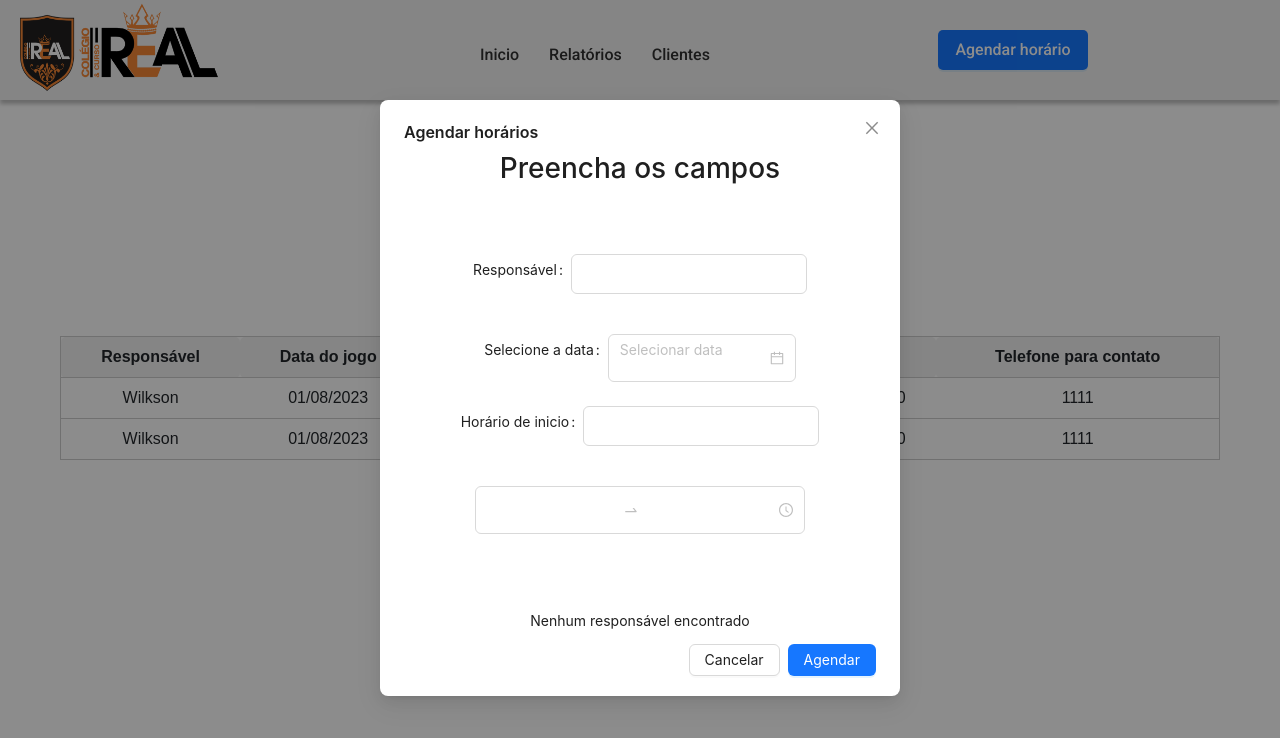
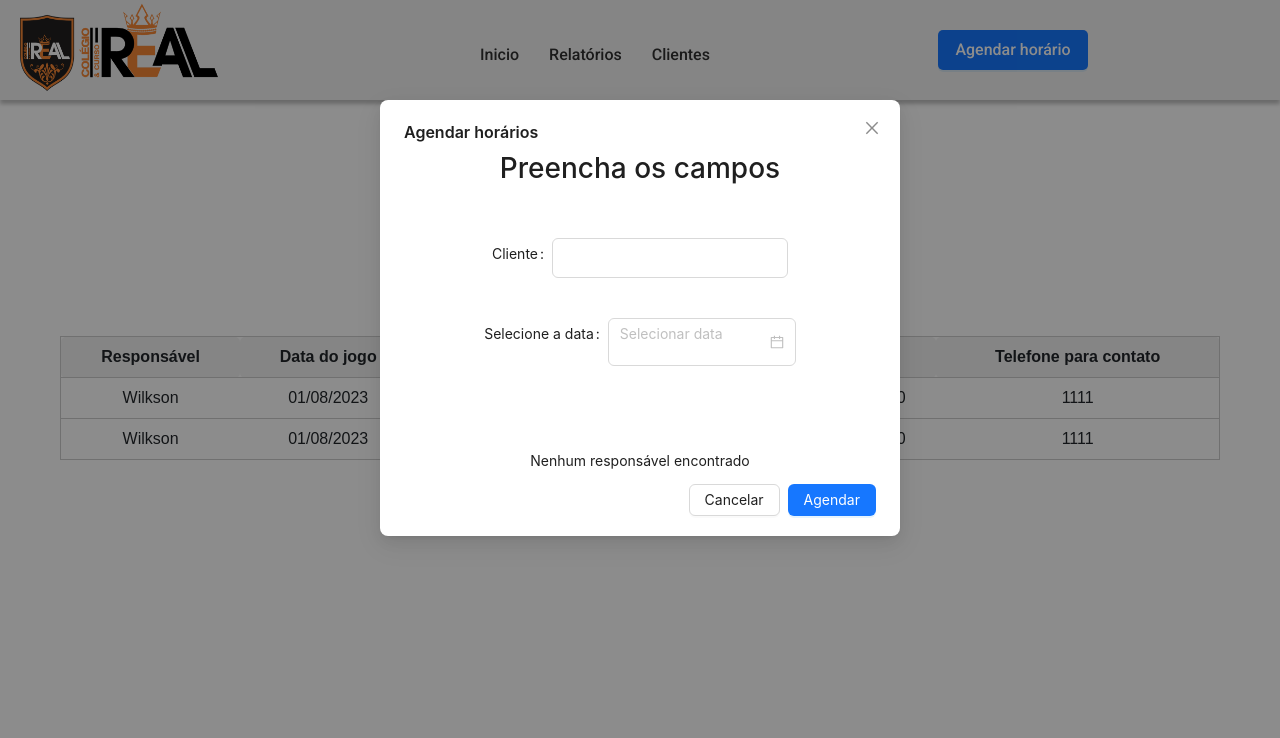
Before and after one commit to Wilksonflor/gerenciadorCcr, a React (Vite) app in the folder frontend/: page / in a window 1280 px wide. Both pictures are taken after a click on the button "Agendar horário". Shown: the top 738 px of the page. Built offline with nearby package versions, Linux system fonts and the light colour scheme; a web font is replaced by a local one.

Commit message:
fazer a parte do agendamento

```diff
--- a/frontend/src/components/InserirHorario.jsx
+++ b/frontend/src/components/InserirHorario.jsx
@@ -30,20 +30,12 @@ const InserirHorario = ({ onClose }) => {
     // Colocar a logica do timerModel;
   };
 
-  // Função para fazer a busca dos responsáveis com debounce
-  const searchResponsaveis = debounce(async (value) => {
-    setBusca(value); // Atualiza o estado da busca
-    try {
-      const response = await searchClient(value); // Faz a busca no servidor
-      setResponsaveisEncontrados(response.data.users); // Atualiza os responsáveis encontrados
-    } catch (error) {
-      console.log("error", error);
-    }
-  });
+
+
 
   const searchClient = async () => {
     try {
-      const response = await axios.get(`http://localhost:5000/user/${busca}`);
+      const response = await axios.get(`http://localhost:5000/clientes/${busca}`);
       if (response.data && response.data.users) {
         setResponsaveisEncontrados(response.data.users);
       } else {
@@ -63,7 +55,7 @@ const InserirHorario = ({ onClose }) => {
       confirmLoading={confirmLoading}
       onCancel={handleCancel}
       cancelText="Cancelar"
-      style={{ height: "80vh" }}
+      style={{ height: "50vh" }}
       bodyStyle={{
         display: "flex",
         flexDirection: "column",
@@ -74,9 +66,9 @@ const InserirHorario = ({ onClose }) => {
       <h3>Preencha os campos</h3>
       <div className={styles.formModal}>
         <ConfigProvider locale={ptBR}>
-          {/* Configurar o idioma para português */}
-          <Form onFinish={onFinish}>
-            <Form.Item name="responsavel" label="Responsável">
+
+          <Form onFinish={onFinish} >
+            <Form.Item name="cliente" label="Cliente">
               <Input
                 value={busca}
                 onChange={(e) => searchResponsaveis(e.target.value)}
@@ -85,11 +77,8 @@ const InserirHorario = ({ onClose }) => {
             <Form.Item name="data" label="Selecione a data">
               <DatePicker format="DD/MM/YYYY" />
             </Form.Item>
-            <Form.Item label="Horário de inicio" name="horarioInicio">
-              <Input />
-            </Form.Item>
-            <TimePicker.RangePicker />
-            {/* Adicione outros campos do formulário aqui */}
+
+
           </Form>
         </ConfigProvider>
       </div>
--- a/frontend/src/components/InserirHorario.module.css
+++ b/frontend/src/components/InserirHorario.module.css
@@ -1,7 +1,7 @@
 .formModal {
     display: flex;
     width: 100%;
-    height: 50vh;
+    height: 30vh;
     max-width: 500px; /* Definir a largura máxima do formulário */
   }
 
```
Also changed, not shown: 1 other file (tests, documents, lock files or other folders).
